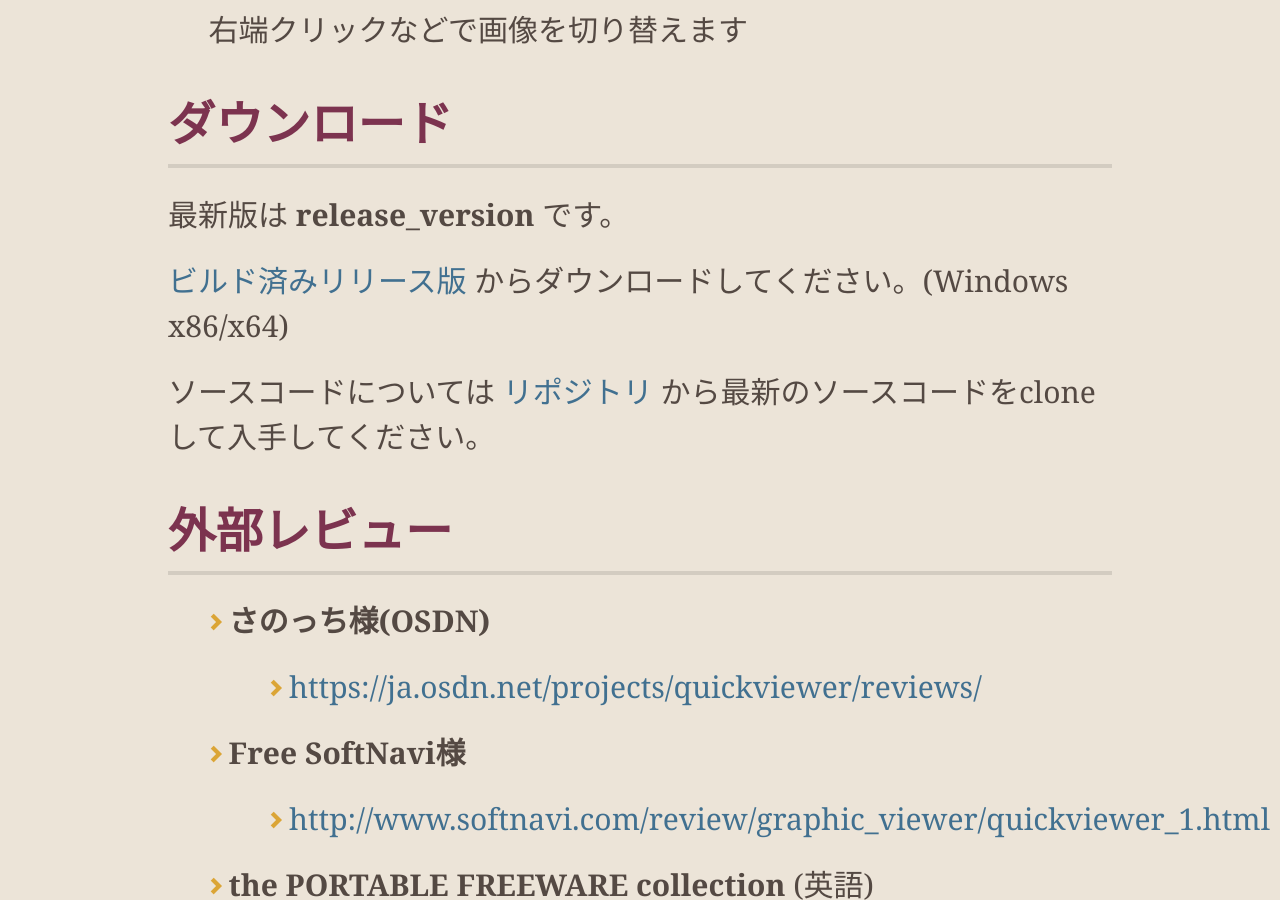
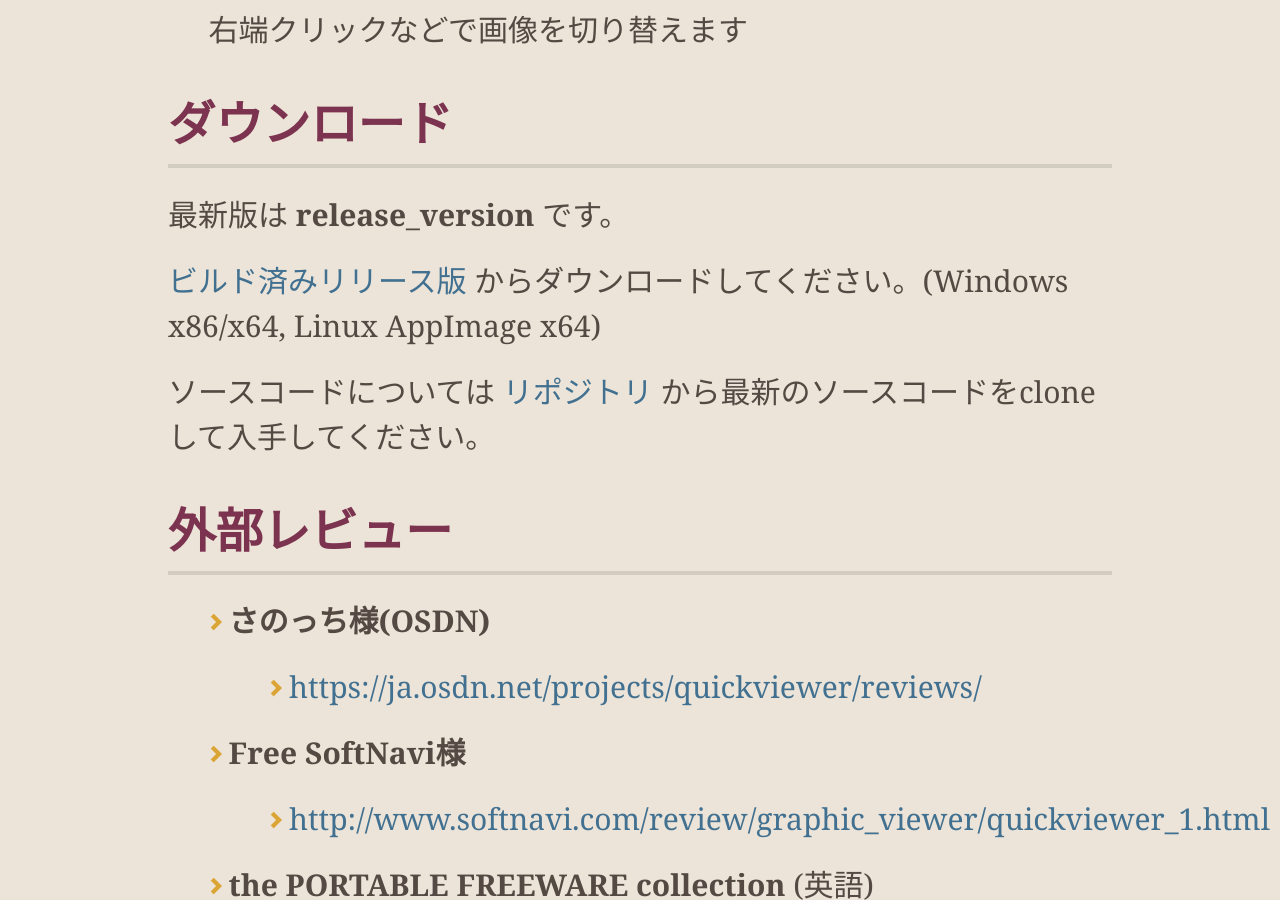
Before and after one commit to kanryu/quickviewer, a Jekyll site: the page built from docs/index-ja.md, in a window 1280 px wide and 900 px high, scrolled down 2216 px. Built offline with Jekyll 4.4.1, drawn with Linux system fonts in a browser that asks for light colours; nearby versions of some CDN libraries; comment, search, counter and statistics services are not loaded; our own code applies the rules of GitHub Pages for plain Markdown files.

Commit message:
Update index-ja.md

```diff
--- a/docs/index-ja.md
+++ b/docs/index-ja.md
@@ -47,7 +47,7 @@ fulltitle: QuickViewer オフィシャルページ
 
 最新版は **release_version** です。
 
-[ビルド済みリリース版](https://github.com/kanryu/quickviewer/releases) からダウンロードしてください。(Windows x86/x64)
+[ビルド済みリリース版](https://github.com/kanryu/quickviewer/releases) からダウンロードしてください。(Windows x86/x64, Linux AppImage x64)
 
 ソースコードについては [リポジトリ](https://github.com/kanryu/quickviewer) から最新のソースコードをcloneして入手してください。
 
```
